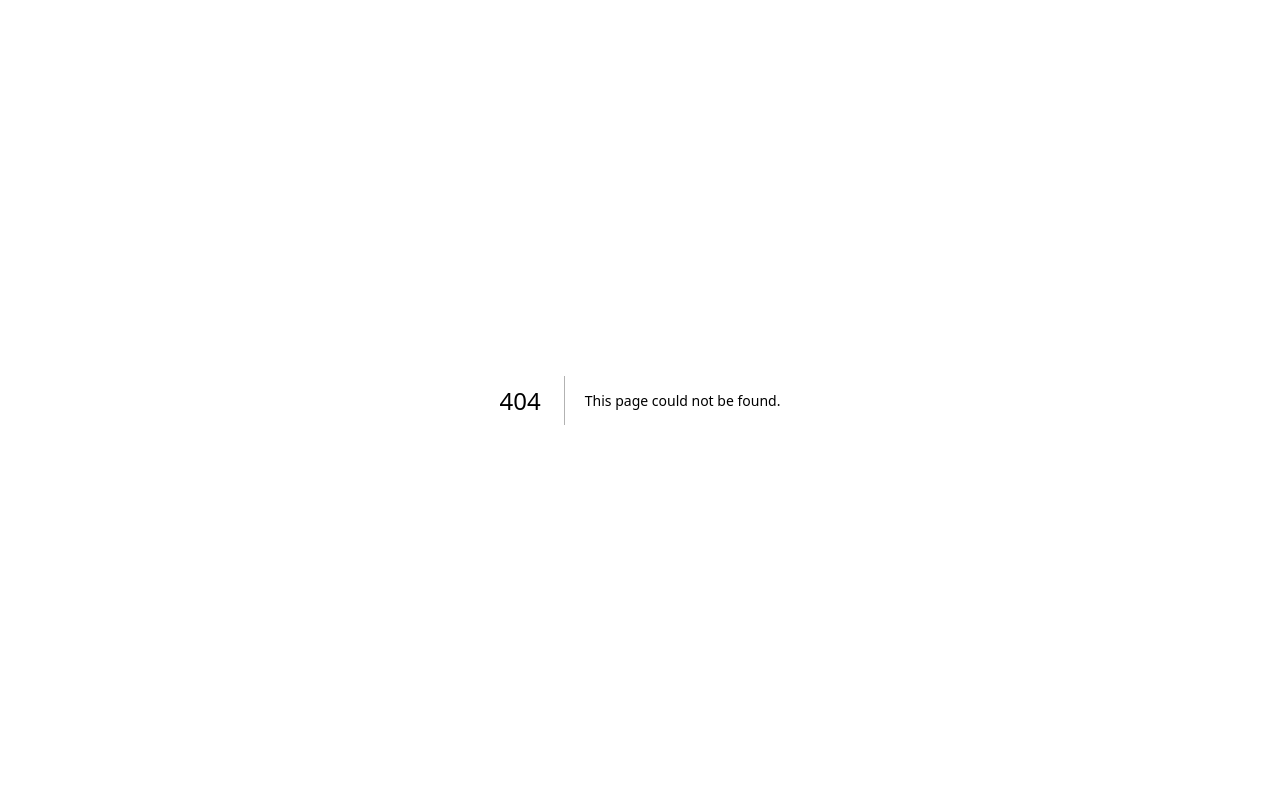
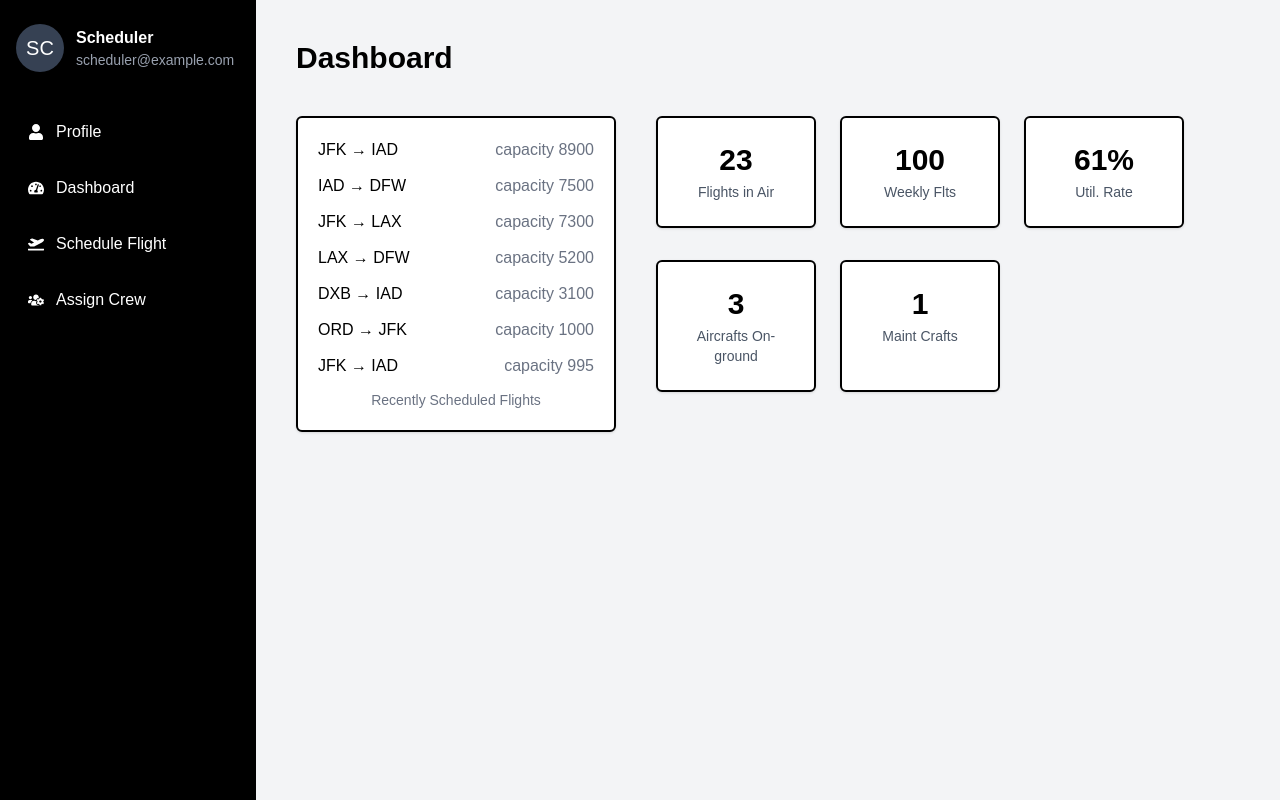
Before and after one commit to PDS-6083/frontend, a Next.js app: page /scheduler/dashboard in a window 1280 px wide. Before the commit this address had no page. Built offline with nearby package versions, Linux system fonts and the light colour scheme.

Commit message:
create the profile page and dashboard for schedudler.

```diff
--- a/app/login/page.tsx
+++ b/app/login/page.tsx
@@ -24,7 +24,7 @@ export default function LoginPage() {
       router.push("/crew");
       break;
     case "scheduler":
-      router.push("/scheduler");
+      router.push("/scheduler/profile");
       break;
     case "engineer":
       router.push("/engineer");
--- /dev/null
+++ b/app/scheduler/components/sidebar.tsx
@@ -0,0 +1,70 @@
+"use client";
+
+import { useRouter } from "next/navigation";
+import {
+  FaUser,
+  FaTachometerAlt,
+  FaPlaneDeparture,
+  FaUsersCog
+} from "react-icons/fa";
+
+export default function Sidebar() {
+  const router = useRouter();
+
+  return (
+    <div className="w-64 h-screen bg-black text-white flex flex-col py-6 px-4">
+
+      {/* User Info On Top */}
+      <div className="flex items-center space-x-3 mb-10">
+        <div className="w-12 h-12 rounded-full bg-gray-700 flex items-center justify-center text-xl">
+          SC
+        </div>
+        <div>
+          <p className="font-semibold">Scheduler</p>
+          <p className="text-sm text-gray-400">scheduler@example.com</p>
+        </div>
+      </div>
+
+      {/* Navigation Items */}
+      <nav className="flex flex-col space-y-4">
+
+        {/* Profile */}
+        <button
+          onClick={() => router.push("/scheduler/profile")}
+          className="flex items-center space-x-3 hover:bg-gray-800 py-2 px-3 rounded-md"
+        >
+          <FaUser />
+          <span>Profile</span>
+        </button>
+
+        {/* Dashboard */}
+        <button
+          onClick={() => router.push("/scheduler/dashboard")}
+          className="flex items-center space-x-3 hover:bg-gray-800 py-2 px-3 rounded-md"
+        >
+          <FaTachometerAlt />
+          <span>Dashboard</span>
+        </button>
+
+        {/* Schedule Flight */}
+        <button
+          onClick={() => router.push("/scheduler/schedule")}
+          className="flex items-center space-x-3 hover:bg-gray-800 py-2 px-3 rounded-md"
+        >
+          <FaPlaneDeparture />
+          <span>Schedule Flight</span>
+        </button>
+
+        {/* Assign Crew */}
+        <button
+          onClick={() => router.push("/scheduler/assign_crew")}
+          className="flex items-center space-x-3 hover:bg-gray-800 py-2 px-3 rounded-md"
+        >
+          <FaUsersCog />
+          <span>Assign Crew</span>
+        </button>
+
+      </nav>
+    </div>
+  );
+}
--- /dev/null
+++ b/app/scheduler/dashboard/page.tsx
@@ -0,0 +1,91 @@
+"use client";
+
+import SchedulerSidebar from "../components/sidebar";
+
+export default function SchedulerDashboard() {
+  return (
+    <div className="flex min-h-screen">
+      <SchedulerSidebar />
+
+      <div className="flex-1 bg-gray-100 p-10">
+        <h1 className="text-3xl font-bold text-black mb-10">Dashboard</h1>
+
+        {/* Main dashboard content: flights list + stats */}
+        <div className="flex space-x-10">
+          {/* Recently Scheduled Flights */}
+          <div className="bg-white border-2 border-black shadow-sm rounded-md p-5 w-80">
+            <ul className="space-y-3 text-black">
+              <li className="flex justify-between">
+                <span>JFK → IAD</span>
+                <span className="text-gray-500">capacity 8900</span>
+              </li>
+              <li className="flex justify-between">
+                <span>IAD → DFW</span>
+                <span className="text-gray-500">capacity 7500</span>
+              </li>
+              <li className="flex justify-between">
+                <span>JFK → LAX</span>
+                <span className="text-gray-500">capacity 7300</span>
+              </li>
+              <li className="flex justify-between">
+                <span>LAX → DFW</span>
+                <span className="text-gray-500">capacity 5200</span>
+              </li>
+              <li className="flex justify-between">
+                <span>DXB → IAD</span>
+                <span className="text-gray-500">capacity 3100</span>
+              </li>
+              <li className="flex justify-between">
+                <span>ORD → JFK</span>
+                <span className="text-gray-500">capacity 1000</span>
+              </li>
+              <li className="flex justify-between">
+                <span>JFK → IAD</span>
+                <span className="text-gray-500">capacity 995</span>
+              </li>
+            </ul>
+
+            <p className="text-center text-gray-500 text-sm mt-3">
+              Recently Scheduled Flights
+            </p>
+          </div>
+
+          {/* STATS SECTION */}
+          <div className="flex flex-col space-y-8">
+            {/* Row 1 */}
+            <div className="flex gap-6">
+              <div className="bg-white border-2 border-black shadow-sm rounded-md p-6 text-center w-40">
+                <p className="text-3xl font-bold text-black">23</p>
+                <p className="text-gray-600 text-sm mt-1">Flights in Air</p>
+              </div>
+
+              <div className="bg-white border-2 border-black shadow-sm rounded-md p-6 text-center w-40">
+                <p className="text-3xl font-bold text-black">100</p>
+                <p className="text-gray-600 text-sm mt-1">Weekly Flts</p>
+              </div>
+
+              <div className="bg-white border-2 border-black shadow-sm rounded-md p-6 text-center w-40">
+                <p className="text-3xl font-bold text-black">61%</p>
+                <p className="text-gray-600 text-sm mt-1">Util. Rate</p>
+              </div>
+            </div>
+
+            {/* Row 2 */}
+            <div className="flex gap-6">
+              <div className="bg-white border-2 border-black shadow-sm rounded-md p-6 text-center w-40">
+                <p className="text-3xl font-bold text-black">3</p>
+                <p className="text-gray-600 text-sm mt-1">Aircrafts On-ground</p>
+              </div>
+
+              <div className="bg-white border-2 border-black shadow-sm rounded-md p-6 text-center w-40">
+                <p className="text-3xl font-bold text-black">1</p>
+                <p className="text-gray-600 text-sm mt-1">Maint Crafts</p>
+              </div>
+            </div>
+          </div>
+        </div>
+      </div>
+    </div>
+  );
+}
+//scheduler dashboard with static data and sidebar
--- /dev/null
+++ b/app/scheduler/profile/page.tsx
@@ -0,0 +1,48 @@
+"use client";
+
+import SchedulerSidebar from "../components/sidebar";
+import { FaUserCircle } from "react-icons/fa";
+
+export default function SchedulerProfile() {
+  return (
+    <div className="flex min-h-screen">
+      {/* Sidebar */}
+      <SchedulerSidebar />
+
+      {/* Main content */}
+      <div className="flex-1 bg-gray-100 p-10">
+        <h1 className="text-3xl font-semibold mb-6 text-black">
+          My Profile
+        </h1>
+
+        <div className="flex space-x-10">
+          {/* User Icon */}
+          <FaUserCircle className="text-purple-600" size={120} />
+
+          {/* Profile Information */}
+          <div className="bg-white shadow-md border rounded-xl p-8 w-96 text-black">
+            <p className="mb-4">
+              <span className="font-semibold">Name:</span> John Doe
+            </p>
+
+            <p className="mb-4">
+              <span className="font-semibold">Phone:</span> +1 324 234-3456
+            </p>
+
+            <p className="mb-4">
+              <span className="font-semibold">Role:</span> Scheduler
+            </p>
+
+            <p className="mb-4">
+              <span className="font-semibold">Email:</span> scheduler@aero.com
+            </p>
+
+            <p>
+              <span className="font-semibold">Employee ID:</span> SCH-2025-001
+            </p>
+          </div>
+        </div>
+      </div>
+    </div>
+  );
+}
```
Also changed, not shown: app/scheduler/assign_crew/page.tsx (added).
